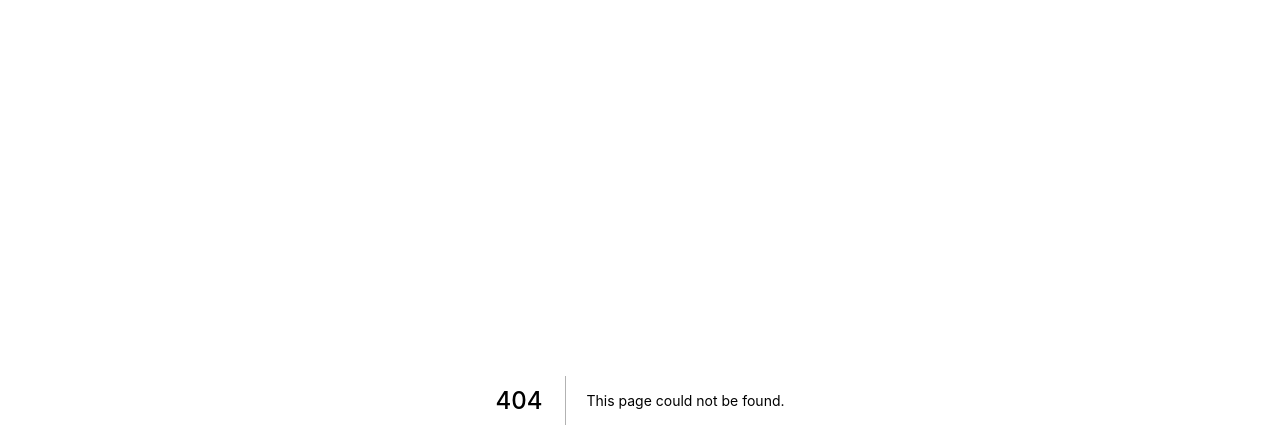
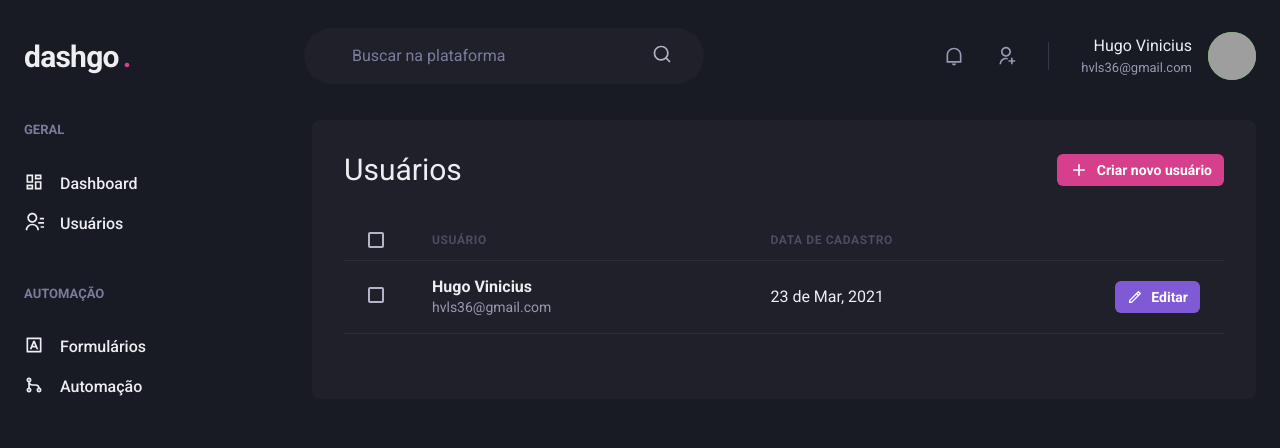
Before and after one commit to hugovinicius145/ignite-dashgo, a Next.js app: page /users in a window 1280 px wide. Before the commit this address had no page. Shown: the top 448 px of the page. Built offline with nearby package versions, Linux system fonts and the light colour scheme; grey boxes are pictures that could not be loaded.

Commit message:
Pagina: Lista de usuarios

```diff
--- /dev/null
+++ b/src/pages/users/index.tsx
@@ -0,0 +1,68 @@
+import { Box, Flex, Heading, Button, Icon, Table, Thead, Tbody, Tr, Td, Th, Checkbox, Text } from '@chakra-ui/react';
+import { RiAddLine, RiPencilLine } from 'react-icons/ri';
+import { Header } from '../../components/Header';
+import { Sidebar } from '../../components/Sidebar';
+
+export default function UserList() {
+  return (
+    <Box>
+      <Header />
+      <Flex w="100%" my="6" maxWidth={1480} mx="auto" px="6" >
+        <Sidebar />
+
+        <Box flex="1" borderRadius={8} bg="gray.800" p="8">
+          <Flex mb="8" justify="space-between" align="center">
+            <Heading size="lg" fontWeight="normal">Usuários</Heading>
+            <Button
+              as="a"
+              size="sm"
+              fontSize="sm"
+              colorScheme="pink"
+              leftIcon={<Icon as={RiAddLine} fontSize="20" />}
+            >
+              Criar novo usuário
+            </Button>
+          </Flex>
+
+          <Table colorScheme="whiteAlpha">
+            <Thead>
+              <Tr>
+                <Th px="6" color="gray.300" w="8" >
+                  <Checkbox colorScheme="pink"/>
+                </Th>
+                <Th>Usuário</Th>
+                <Th>Data de cadastro</Th>
+                <Th width="8"></Th>
+              </Tr>
+            </Thead>
+            <Tbody>
+               <Tr>
+                 <Td px="6">
+                    <Checkbox colorScheme="pink"/>
+                 </Td>
+                 <Td>
+                   <Box>
+                     <Text fontWeight="bold">Hugo Vinicius</Text>
+                     <Text fontSize="sm" color="gray.300">hvls36@gmail.com</Text>
+                   </Box>
+                 </Td>
+                 <Td>23 de Mar, 2021</Td>
+                 <Td>
+                   <Button
+                      as="a"
+                      size="sm"
+                      fontSize="sm"
+                      colorScheme="purple"
+                      leftIcon={<Icon as={RiPencilLine} fontSize="16" />}
+                    >
+                      Editar
+                    </Button>
+                 </Td>
+               </Tr>
+            </Tbody>
+          </Table>
+        </Box>
+      </Flex>
+    </Box>
+  );
+}
```
